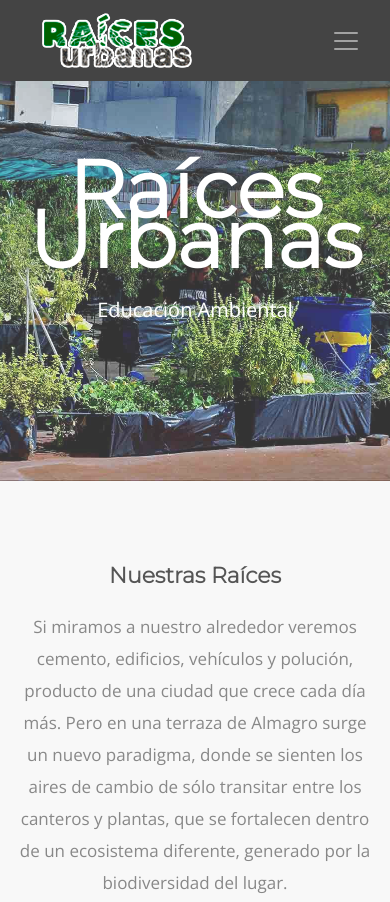
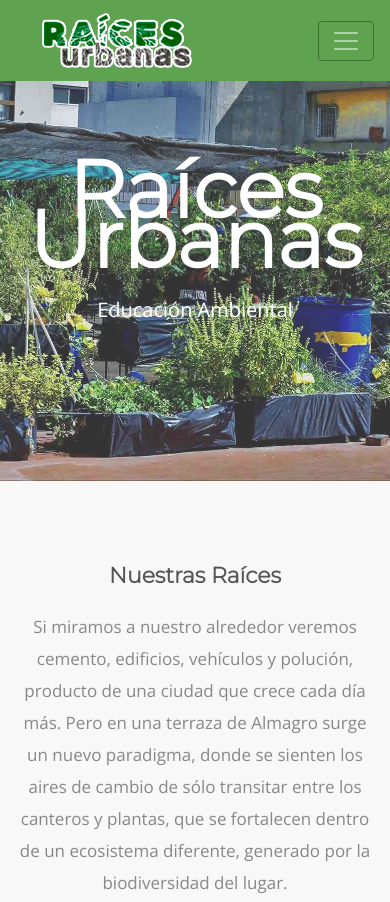
Before and after one commit to martinmona/raicesurbanas, a plain HTML site: page index.html in a window 390 px wide. Shown: the top 902 px of the page. Drawn offline with nearby package versions, Linux system fonts and the light colour scheme.

Commit message:
Pruebo color fondo celu

```diff
--- a/assets/css/media-queries.css
+++ b/assets/css/media-queries.css
@@ -31,9 +31,9 @@
 
 @media (max-width: 767px) {
 
-	.navbar.navbar-no-bg { background: #444; }
-	.navbar-dark .navbar-toggler { border-color: #444; }
-	.navbar-dark .navbar-toggler:focus { background: #333; outline: 0; }
+	.navbar.navbar-no-bg { background: rgb(95, 163, 81); }
+	.navbar-dark .navbar-toggler { border-color: rgb(59, 114, 48); }
+	.navbar-dark .navbar-toggler:focus { background: rgb(95, 163, 81); outline: 0; }
 	.navbar-expand-md .navbar-nav .nav-link { padding-top: 0.3rem; padding-bottom: 0.3rem; }
 
 	.top-content { padding: 140px 0; }
```
